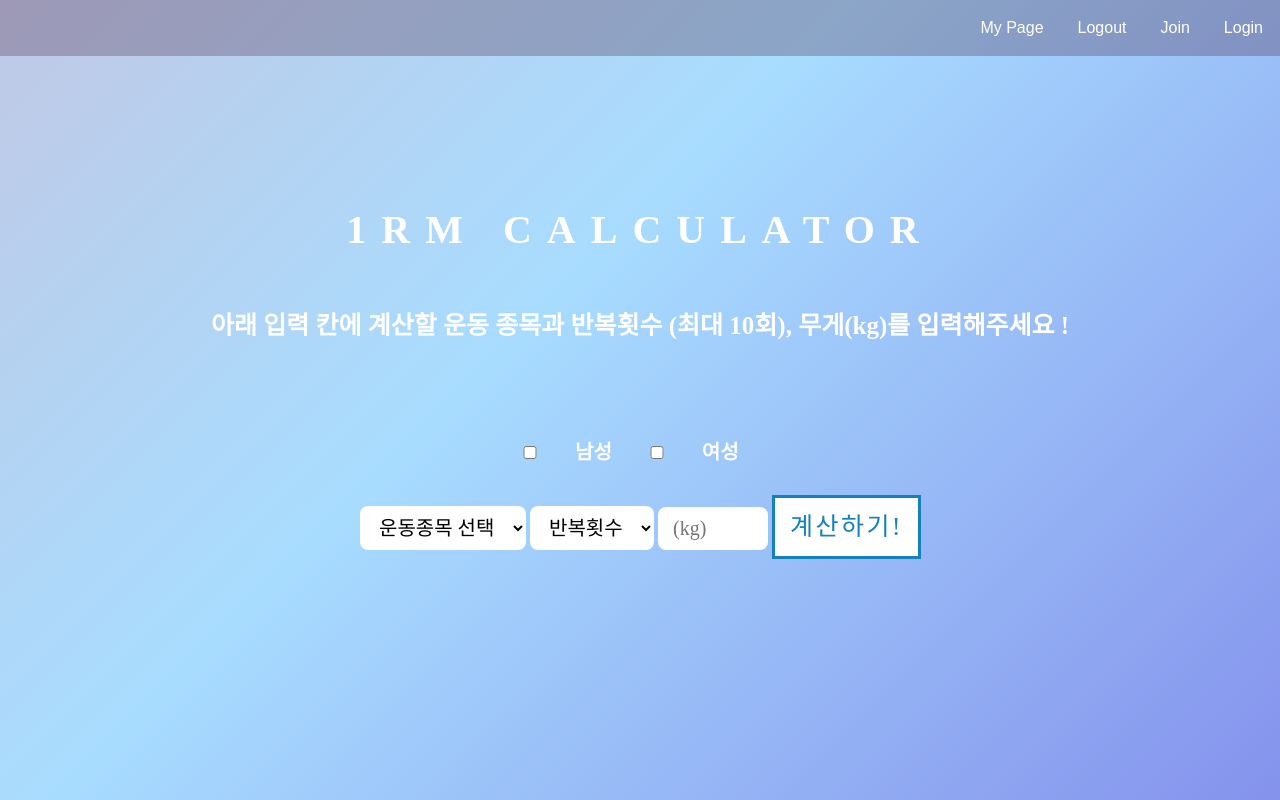
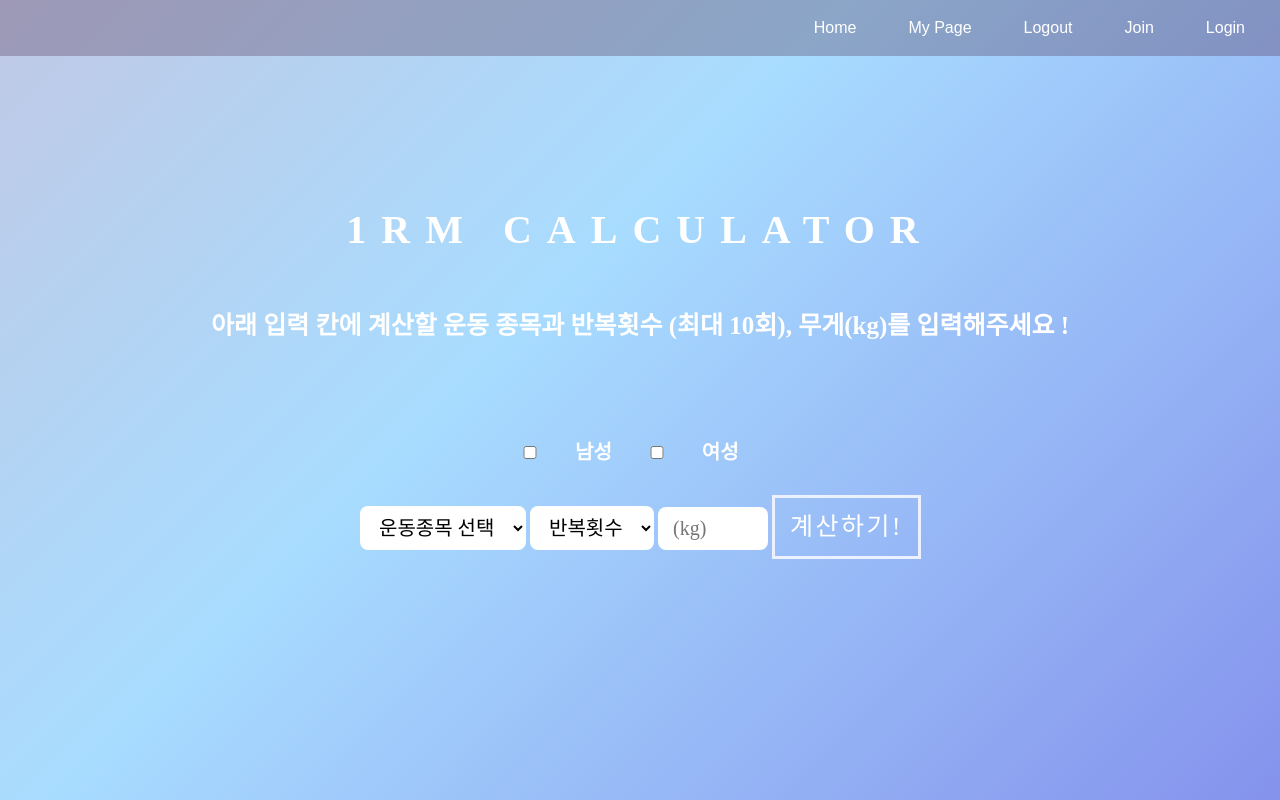
Before and after one commit to juni0914/1rm-cal, a plain HTML site: page 1RMCal-main/index.html in a window 1280 px wide. Drawn offline with nearby package versions, Linux system fonts and the light colour scheme; a script that the page names is missing; a web font is replaced by a local one.

Commit message:
2022-03-23 / 22:44
프론트엔드 부분 일부 수정 / 홈버튼 기능 추가

```diff
--- a/1RMCal-main/css/1rmmain.css
+++ b/1RMCal-main/css/1rmmain.css
@@ -45,6 +45,7 @@ body {
   background-color: #4D2f4f4f;
 }
 
+
 #nav-menu button{
   background-color: rgba(0, 0, 0, 0);
   color: white;
@@ -55,9 +56,9 @@ body {
   display: inline-block;
   font-size: 16px;
   margin: 4px 2px;
+  margin-right: 20px;
   cursor: pointer;
   justify-content: flex-end;
-
 }
 
 
@@ -128,10 +129,10 @@ p {
 }
 
 .input_board button {
-  border: 3px solid #1481ba;
+  border: 3px solid #edf0ff;
   border-radius: 0;
-  color: #1481ba;
-  background-color: #FFF;
+  color: white;
+  background-color: rgba(0, 0, 0, 0);
   font-size: 25px;
   line-height: 1.5em;
   letter-spacing: .1em;
@@ -139,12 +140,12 @@ p {
   padding: 10px 15px;
   cursor: pointer;
   transition: all .3s;
-  box-shadow: inset 0 0 0 0 #1481ba;
+  box-shadow: inset 0 0 0 0 rgba(0, 0, 0, 0);
 }
 
 .input_board button:hover {
-  box-shadow: inset 0 0 0 100vmax #1481ba;
-  color: #fff;
+  box-shadow: inset 0 0 0 100vmax #ffffff;
+  color: #808080;
 }
 
 #result_excercise {
@@ -208,12 +209,12 @@ p {
 
 .result button.result_table:hover {
   color: #2D3E40;
-  background-color: #E4F2E7;
+  background-color: #ffffff;
 }
 
 .result button.URL_link:hover {
   color: #2D3E40;
-  background-color: #E4F2E7;
+  background-color: #ffffff;
 }
 
 .result button.share_btn {
--- a/1RMCal-main/index.html
+++ b/1RMCal-main/index.html
@@ -22,14 +22,11 @@
 <body>
   <nav>
     <div id="nav-menu" class="animated animate__fadeInDown delay-0.9s">
-      <!-- <a class="navbar-brand" href="#">
-      <img src="/docs/5.0/assets/brand/bootstrap-logo.svg" alt="" width="30" height="24" class="d-inline-block align-text-top">
-      Bootstrap
-      </a> -->
-      <button class="nav-item">My Page</li>
-      <button class="nav-item">Logout</li>
-      <button class="nav-item">Join</li>
-      <button class="nav-item">Login</li>
+      <button class="home" onclick="location.href='https://1rmcalculator-juni0914.netlify.app/'">Home</button>
+      <button class="nav-item">My Page</button>
+      <button class="nav-item">Logout</button>
+      <button class="nav-item">Join</button>
+      <button class="nav-item">Login</button>
     </div>
   </nav>
 
--- a/1RMCal-main/js/1rmmain.js
+++ b/1RMCal-main/js/1rmmain.js
@@ -19,6 +19,7 @@ function checkOnlyOne(element) { //체크박스 중복방지 클릭 함수
     cb.checked = false;
   })
   element.checked = true;
+
 }
 
 function calculate(exercise, reps, weights) { //1rm 공식 계산 함수
@@ -28,8 +29,8 @@ function calculate(exercise, reps, weights) { //1rm 공식 계산 함수
     data[i] = (rm1 / coefficient[exercise][i]).toFixed(2);
   }
   return data;
-  return data[1];
-  result.style.display = "none";
+  // return data[1];
+  // result.style.display = "none";
 
 }
 
@@ -50,7 +51,6 @@ function result_exercise_text(exercise, list) { //input값 받아서 정보 출
 
 
 function action() { //계산하기 버튼 클릭 후 함수
-  console.log(gender_check);
   const exercise = $('select[name=exercise]').val();
   const reps = parseInt($('select[name=reps]').val());
   const weights = parseFloat($('input[name=weights]').val());
@@ -98,7 +98,7 @@ function action() { //계산하기 버튼 클릭 후 함수
   $('#result_excercise').append(result_exercise_text(exercise, list));
 
   for (let i = 1; i < 11; i++) {
-    // console.log(i);
+
 
     $('#list').append(result_element(i, list[i]));
 
@@ -124,7 +124,6 @@ function openModal() { //성별과 운동종목을 넘겨받아서 각각의 모
     else if (exercise.value == "벤치프레스") document.getElementById("table_img").src = "img/여성벤치프레스.png";
     else if (exercise.value == "데드리프트") document.getElementById("table_img").src = "img/여성데드리프트.png";
   }
-
 
   modal.style.display = 'flex';
 }
--- a/1RMCal-main/js/kakao.js
+++ b/1RMCal-main/js/kakao.js
@@ -1,8 +1,6 @@
 const url = 'https://1rmcalculator-juni0914.netlify.app/';
 
 function kakaoShare(){
-
-
 
   Kakao.Link.sendDefault({
     objectType: 'feed',
```
